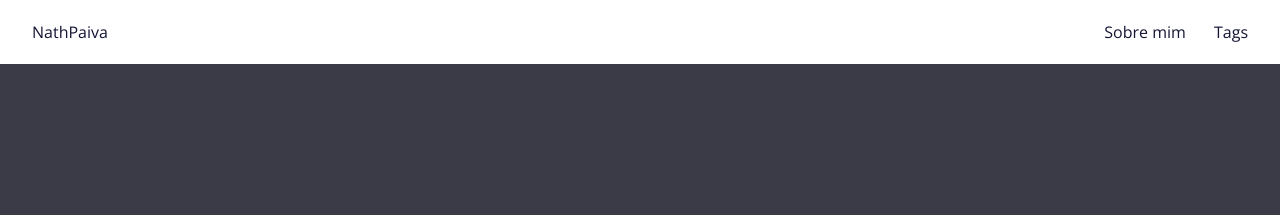
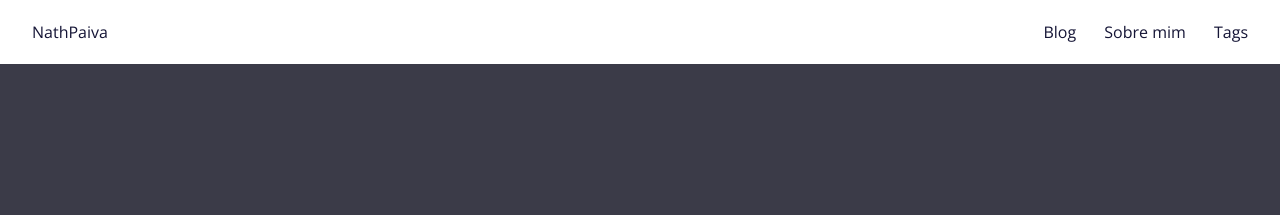
Before and after one commit to nathpaiva/nathpaiva.github.io, a Jekyll site: the page built from index.html, in a window 1280 px wide. Shown: the top 215 px of the page. Built offline with Jekyll 4.4.1, drawn with Linux system fonts in a browser that asks for light colours; nearby versions of some CDN libraries; the list of posts is cut into pages by our own code.

```diff
--- a/_config.yml
+++ b/_config.yml
@@ -30,6 +30,8 @@ highlightjs_theme: "monokai-sublime"
 disqus_shortname: nathpaiva
 
 links:
+  - title: Blog
+    url: /
   - title: Sobre mim
     url: /sobre
   - title: Tags
--- a/_sass/_layout.scss
+++ b/_sass/_layout.scss
@@ -112,7 +112,7 @@ pre code.hljs {
     float: right;
     margin: 0;
     font-size: 1.5em;
-    // padding-top: 0.5em;
+    padding-top: 0.5em;
     @include media ($tablet) {
       display: none;
     }
```
Also changed, not shown: 11 other files.
